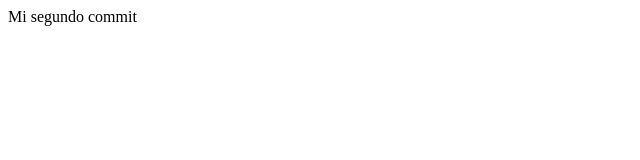
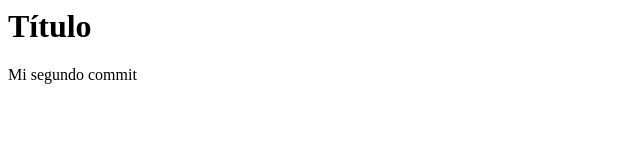
Before and after one commit to Leonidas-Torres/first-project, a plain HTML site: page index.html in a window 1280 px wide. Shown: the whole page, without its empty margins (0-640 px from the left). Drawn offline with Linux system fonts and the light colour scheme.

Commit message:
My third commit

```diff
--- a/index.html
+++ b/index.html
@@ -1,5 +1,8 @@
 <html>
     <body>
+        <div>
+        <h1> Título</h1>
         <p> Mi segundo commit</p>
+        </div>
     </body>
 </html>
```
